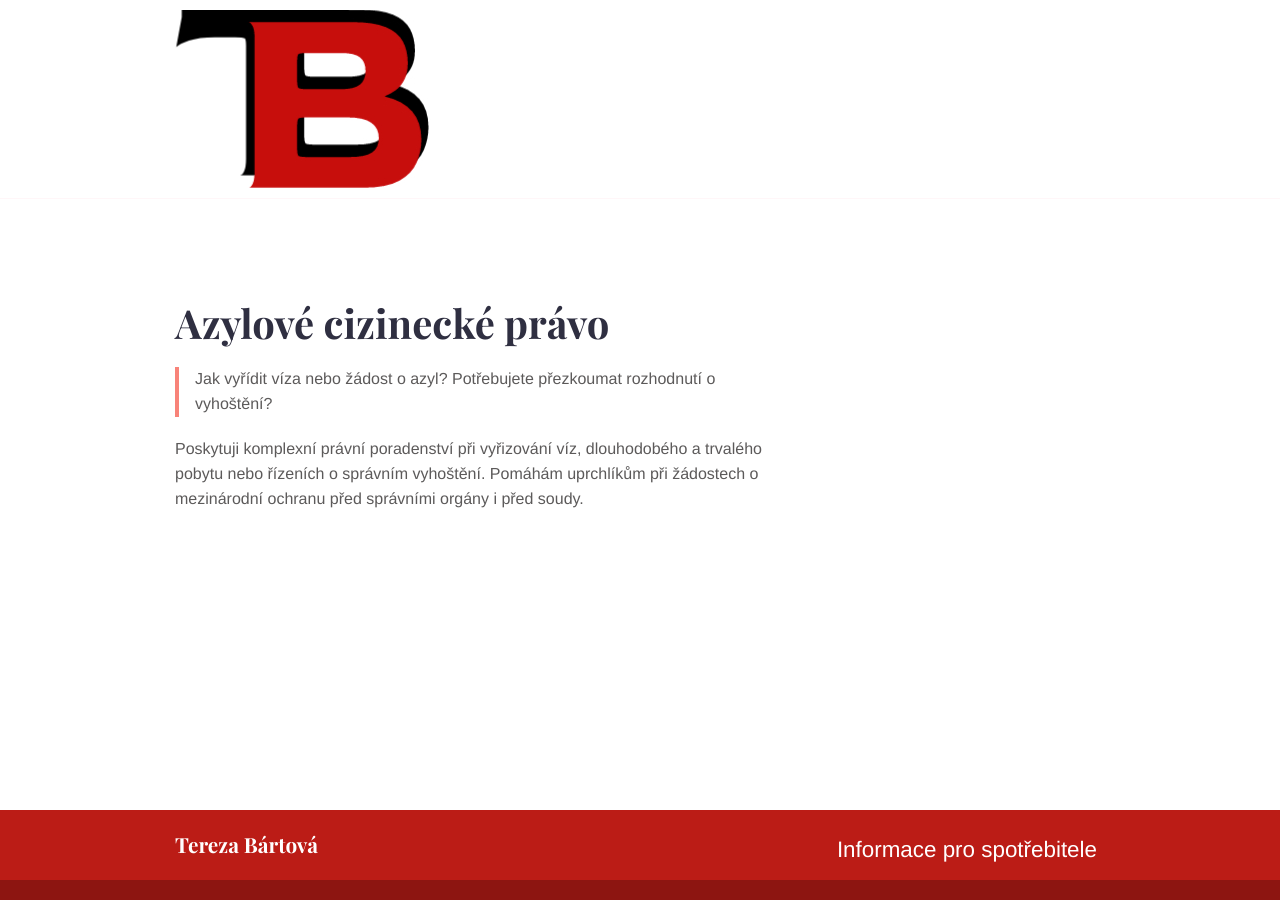
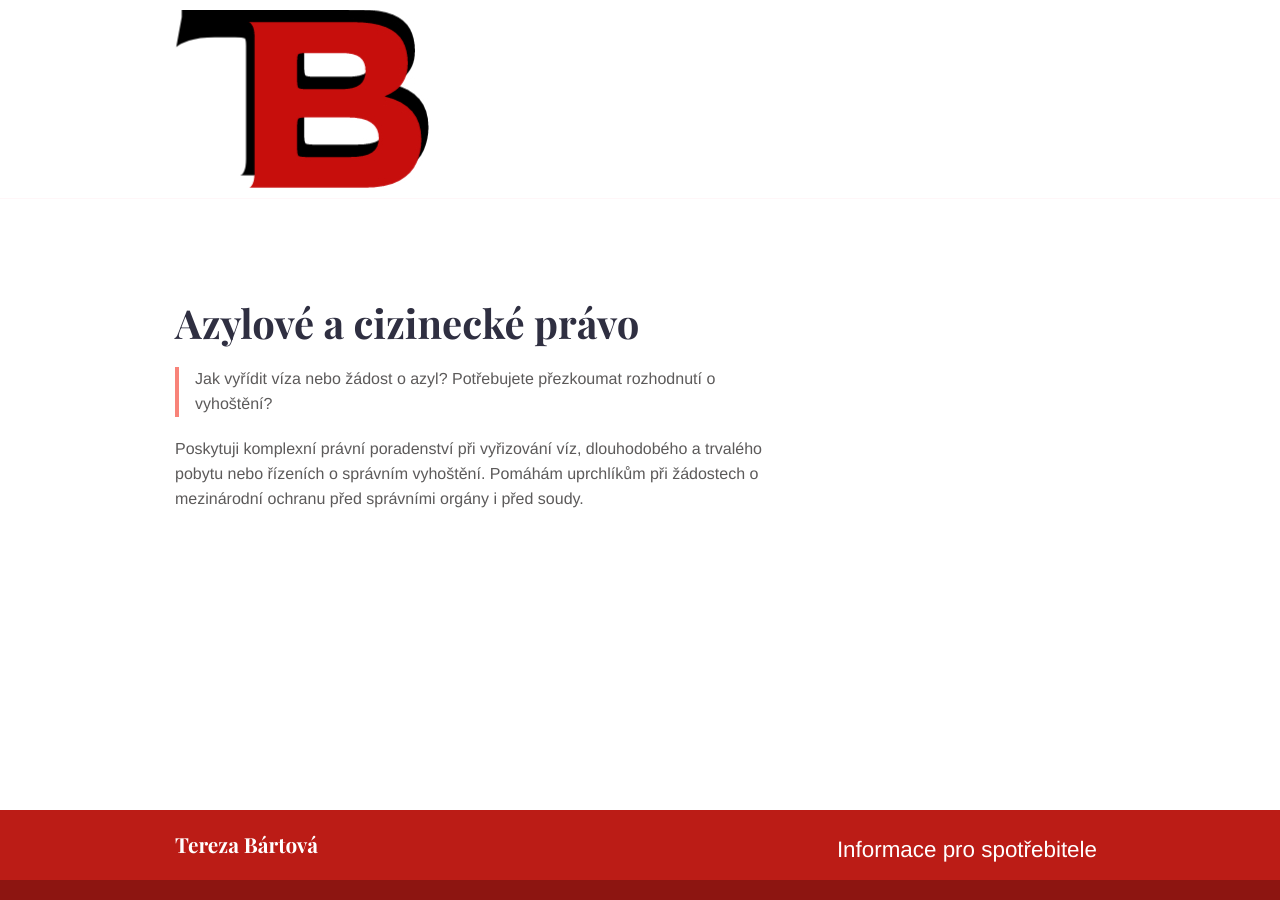
Before and after one commit to terezabartova/terezabartova.github.io, a Jekyll site: the page built from _services/azylove-cizinecke-pravo.md, in a window 1280 px wide. Built offline with Jekyll 4.4.1, drawn with Linux system fonts in a browser that asks for light colours.

```diff
--- a/_services/azylove-cizinecke-pravo.md
+++ b/_services/azylove-cizinecke-pravo.md
@@ -1,5 +1,5 @@
 ---
-title: "Azylové cizinecké právo"
+title: "Azylové a cizinecké právo"
 date: 2018-12-28T15:14:39+10:00
 weight: 4
 ---
```
